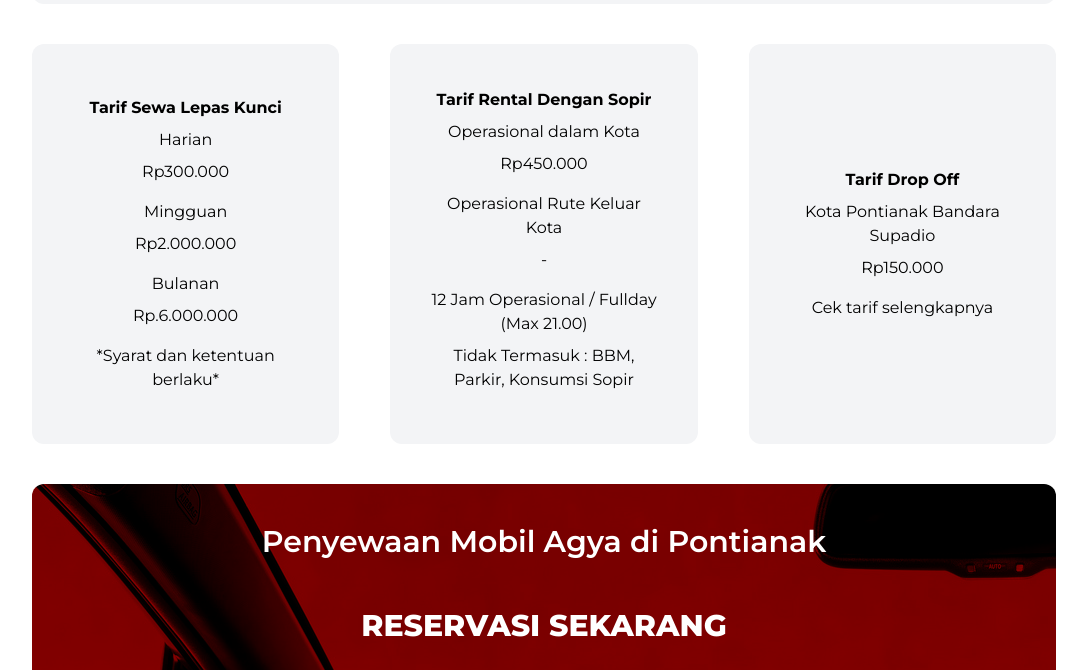
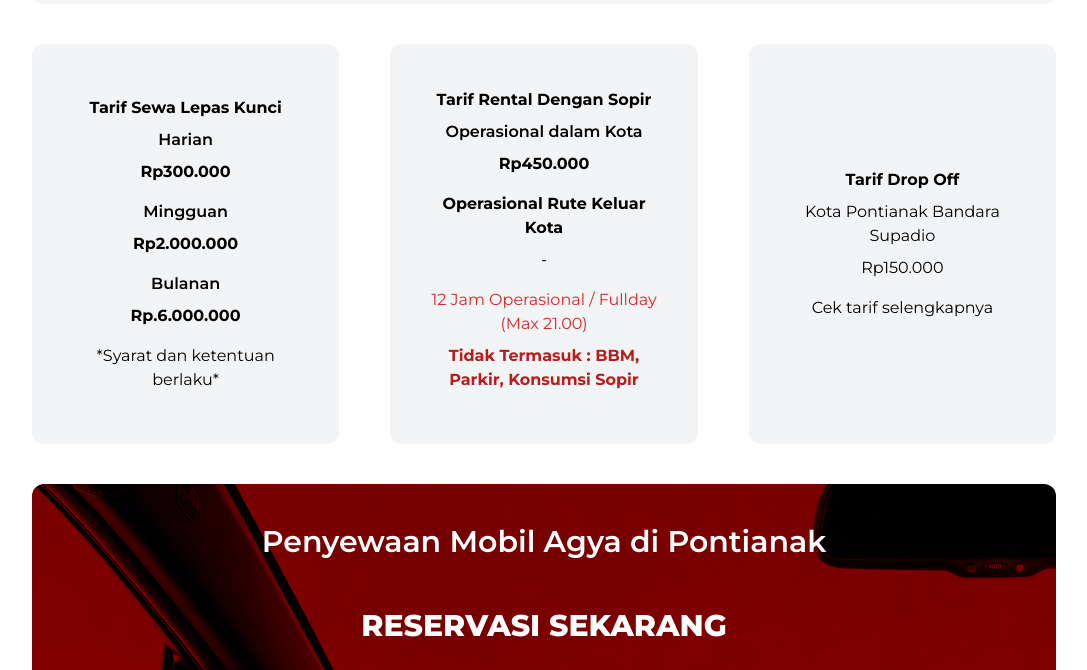
Before and after one commit to gielbert71/rentcar, a plain HTML site: page mobil/agya.html in a window 1280 px wide. Shown: the part 1080-1750 px from the top of the page, without its empty margins (96-1183 px from the left). Drawn offline with nearby package versions, Linux system fonts and the light colour scheme; files whose address does not match are found by name.

Commit message:
telpon fix

```diff
--- a/mobil/agya.html
+++ b/mobil/agya.html
@@ -389,23 +389,23 @@
     <div class="flex flex-col md:flex-row justify-between max-w-[80%] mx-auto mb-10">
         <div class="flex flex-col justify-center items-center bg-gray-100 rounded rounded-xl p-10 gap-2 text-center md:w-[30%] h-[400px]">
             <h1 class="font-bold">Tarif Sewa Lepas Kunci</h1>
-            <p>Harian</p>
-            <p class="mb-2">Rp300.000</p>
-            <p>Mingguan</p>
-            <p class="mb-2">Rp2.000.000</p>
-            <p>Bulanan</p>
-            <p class="mb-2">Rp.6.000.000</p>
+            <p class="font-semibold">Harian</p>
+            <p class="mb-2 font-bold">Rp300.000</p>
+            <p class="font-semibold">Mingguan</p>
+            <p class="mb-2 font-bold">Rp2.000.000</p>
+            <p class="font-semibold">Bulanan</p>
+            <p class="mb-2 font-bold">Rp.6.000.000</p>
             <p>*Syarat dan ketentuan berlaku*</p>
 
         </div>
         <div class="flex flex-col justify-center items-center bg-gray-100 rounded rounded-xl p-10 gap-2 text-center md:w-[30%] h-[400px]">
             <h1 class="font-bold">Tarif Rental Dengan Sopir</h1>
-            <p>Operasional dalam Kota</p>
-            <p class="mb-2">Rp450.000</p>
-            <p>Operasional Rute Keluar Kota</p>
+            <p class="font-semibold">Operasional dalam Kota</p>
+            <p class="mb-2 font-bold">Rp450.000</p>
+            <p class="font-bold">Operasional Rute Keluar Kota</p>
             <p class="mb-2">-</p>
-            <p>12 Jam Operasional / Fullday (Max 21.00)</p>
-            <p class="mb-2">Tidak Termasuk : BBM, Parkir, Konsumsi Sopir</p>
+            <p class="text-red-600">12 Jam Operasional / Fullday (Max 21.00)</p>
+            <p class="mb-2 font-bold text-red-700">Tidak Termasuk : BBM, Parkir, Konsumsi Sopir</p>
 
         </div>
         <div class="flex flex-col justify-center bg-gray-100 rounded rounded-xl p-10 gap-2 text-center md:w-[30%] h-[400px]">
@@ -428,10 +428,10 @@
             </div>
             <div class="flex justify-center items-center gap-8 sm:gap-16">
                     <a href="https:wa.me/6282154346443?text=Halo%20Rental%20Mobil%20Pontianak%20Pamungkas!%20Saya%20ingin%20bertanya%20tentang%20produk%20dan%20layanan%20yang%20Anda%20tawarkan."
-                    class="size-[30%] sm:size-[20%] transition duration-300 ease-in-out hover:-translate-y-1 hover:scale-110">
+                    class="size-[55%] sm:size-[20%] transition duration-300 ease-in-out hover:-translate-y-1 hover:scale-110">
                         <img src="../images/assets/wa_logo.png" alt="WA Logo">
                     </a>
-                    <a href="tel:+6282154346443" class="size-[30%] sm:size-[20%] transition duration-300 ease-in-out hover:-translate-y-1 hover:scale-110">
+                    <a href="tel:+6282154346443" class="size-[55%] sm:size-[20%] transition duration-300 ease-in-out hover:-translate-y-1 hover:scale-110">
                         <img src="../images/assets/telp2_logo.png" alt="Telpon Logo">
                     </a>
                 </div>
```
